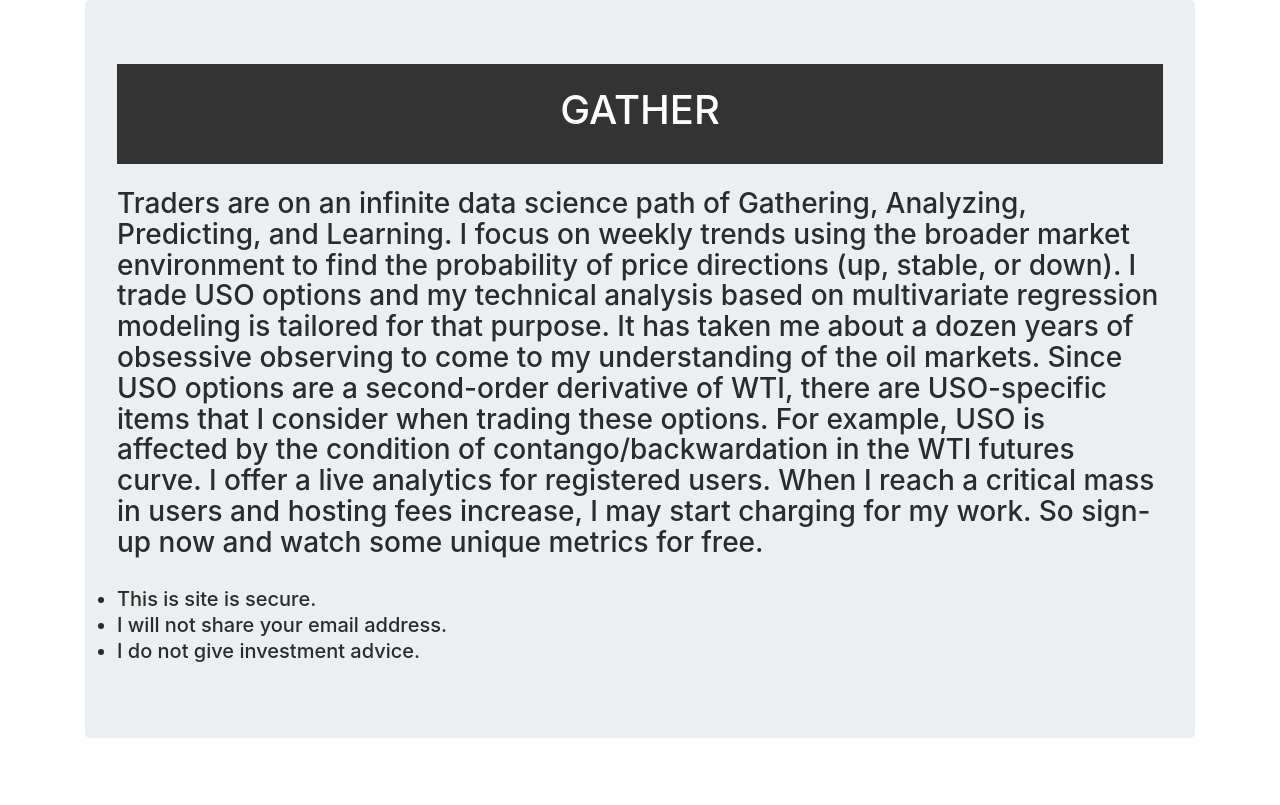
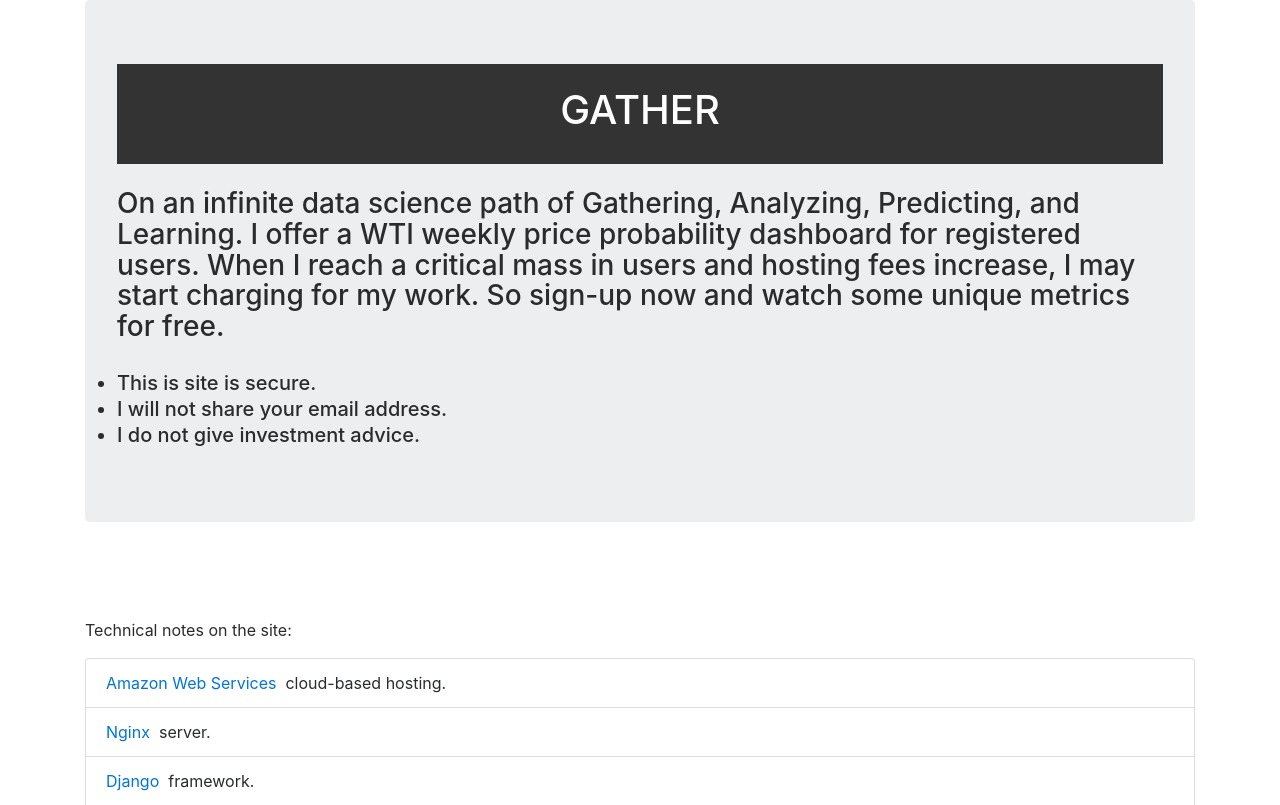
Before and after one commit to AndrewBorst/statapp, a Django app: page / in a window 1280 px wide. Shown: the part 56-861 px from the top of the page. Run offline with Django 3.2, Linux system fonts and the light colour scheme; some libraries are stand-ins or nearby versions.

Commit message:
Update home.html

```diff
--- a/statapp/templates/pages/home.html
+++ b/statapp/templates/pages/home.html
@@ -26,12 +26,7 @@
         </div>
       </div>
       <br>
-      <h3>Traders are on an infinite data science path of Gathering, Analyzing, Predicting, and Learning. I focus on weekly trends
-        using the broader market environment to find the probability of price directions (up, stable, or down). I trade USO
-        options and my technical analysis based on multivariate regression modeling is tailored for that purpose. It has
-        taken me about a dozen years of obsessive observing to come to my understanding of the oil markets. Since USO options
-        are a second-order derivative of WTI, there are USO-specific items that I consider when trading these options. For
-        example, USO is affected by the condition of contango/backwardation in the WTI futures curve. I offer a live analytics
+      <h3>On an infinite data science path of Gathering, Analyzing, Predicting, and Learning. I offer a WTI weekly price probability dashboard
         for registered users. When I reach a critical mass in users and hosting fees increase, I may start charging for my work. So sign-up now
         and watch some unique metrics for free.
       </h3>
```
